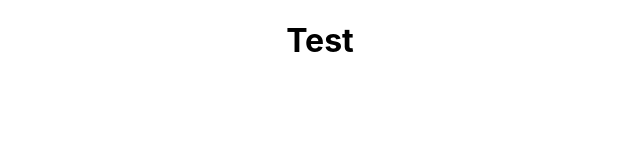
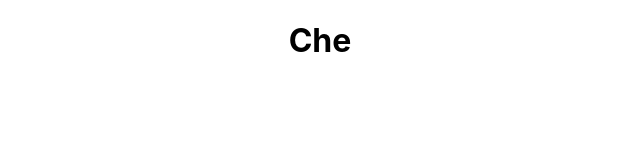
Before and after one commit to cgoranov/arkham-asylum-front-end, a React (Create React App) app: page / in a window 1280 px wide. Shown: the top 160 px of the page, without its empty margins (320-960 px from the left). Built offline with nearby package versions, Linux system fonts and the light colour scheme.

Commit message:
simple test to check if store is connected correctly

```diff
--- a/src/App.js
+++ b/src/App.js
@@ -1,14 +1,19 @@
 import './App.css';
+import { connect } from 'react-redux'
 
-function App() {
+function App(props) {
   return (
     <div className="App">
-      <h1>Test</h1>
-      <ul>
-
-      </ul>
+        <h1>{props.test}</h1>
     </div>
   );
 }
 
-export default App;
+
+function mapStateToProps(state){
+  return {
+    test: state
+  }
+}
+
+export default connect(mapStateToProps)(App);
--- a/src/redux/reducer.js
+++ b/src/redux/reducer.js
@@ -1,5 +1,5 @@
 
-const initialState = ["test", "test1", "test2"]
+const initialState = "Che"
 
 function reducer(state = initialState, action) {
 
```
